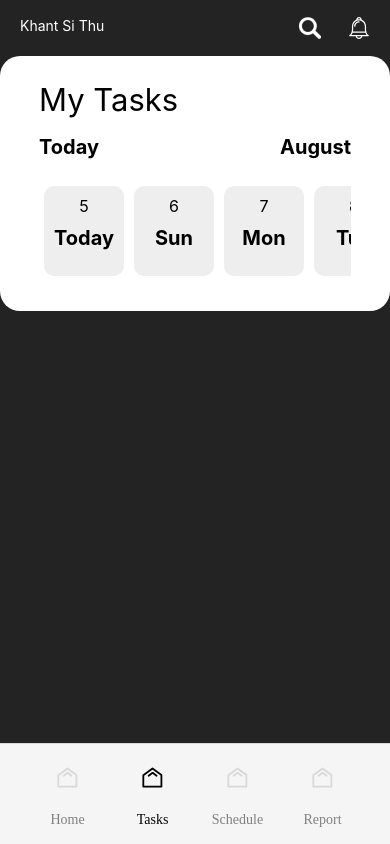
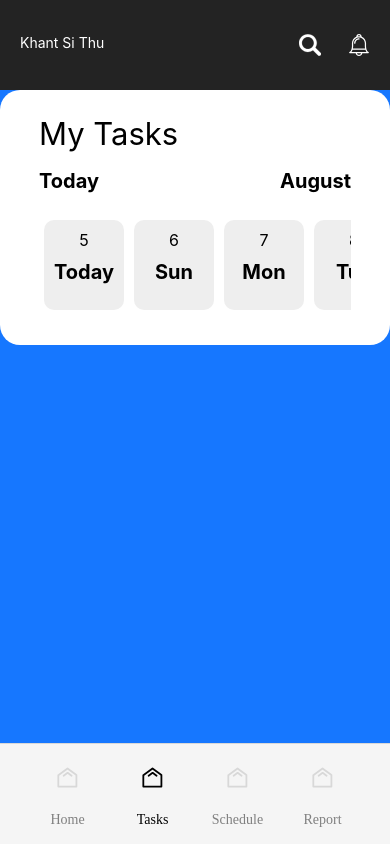
Before and after one commit to khantsithu1998/CleaningMobileApp, a React Native app: screen /TasksStack in a window 390 px wide. Built offline with nearby package versions, Linux system fonts and the light colour scheme.

Commit message:
tasks screen

```diff
--- a/src/components/header/Style.tsx
+++ b/src/components/header/Style.tsx
@@ -8,7 +8,8 @@ import {
 
 const styles = StyleSheet.create({
     container: {
-        paddingVertical: hp(2),
+        backgroundColor: "#232323",
+        paddingVertical: hp(4),
         paddingHorizontal: wp(5),
         flexDirection : 'row',
         justifyContent : 'space-between',
--- a/src/components/home/Style.tsx
+++ b/src/components/home/Style.tsx
@@ -9,7 +9,7 @@ import {
 const styles = StyleSheet.create({
 
   container : {
-    marginTop : hp(3),
+    marginTop : hp(2),
     paddingVertical : hp(3),
     paddingHorizontal : wp(10),
     backgroundColor : "#393939",
--- a/src/screens/tasks/Style.tsx
+++ b/src/screens/tasks/Style.tsx
@@ -6,10 +6,11 @@ import {
     widthPercentageToDP as wp,
     heightPercentageToDP as hp,
 } from 'react-native-responsive-screen';
+import { palette } from 'utils/theme/colors';
 
 const styles = StyleSheet.create({
     wrapper: {
-        backgroundColor: "#232323",
+        backgroundColor: palette.primary,
         height: hp(150)
     },
     cardContainer: {
@@ -20,6 +21,10 @@ const styles = StyleSheet.create({
      },
     title : {
         fontSize : wp(8)
+    },
+    listContainer : {
+        flex : 1,
+        backgroundColor : palette.primary
     }
 });
 
--- a/src/screens/tasks/TasksScreen.tsx
+++ b/src/screens/tasks/TasksScreen.tsx
@@ -19,6 +19,9 @@ const TasksScreen = () => {
             <Text style={styles.title}>My Tasks</Text>
             <Calendar onSelectDate={setSelectedDate} selected={selectedDate} />
         </View>
+        <View style={styles.listContainer}>
+
+        </View>
     </SafeAreaView>
 }
 
```
